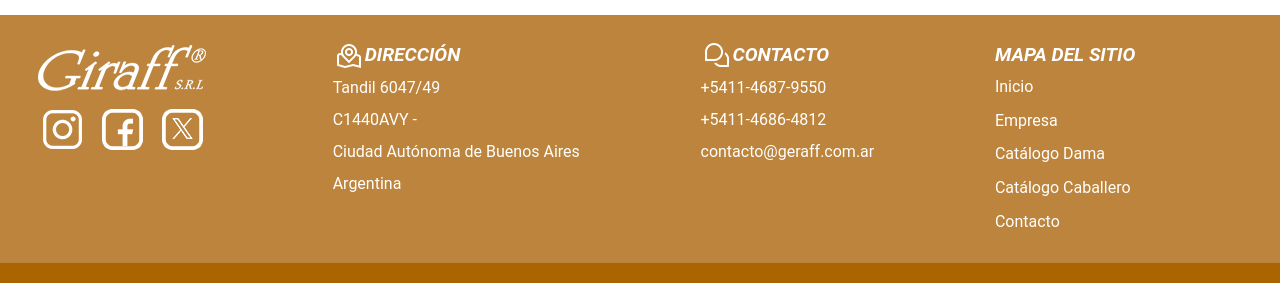
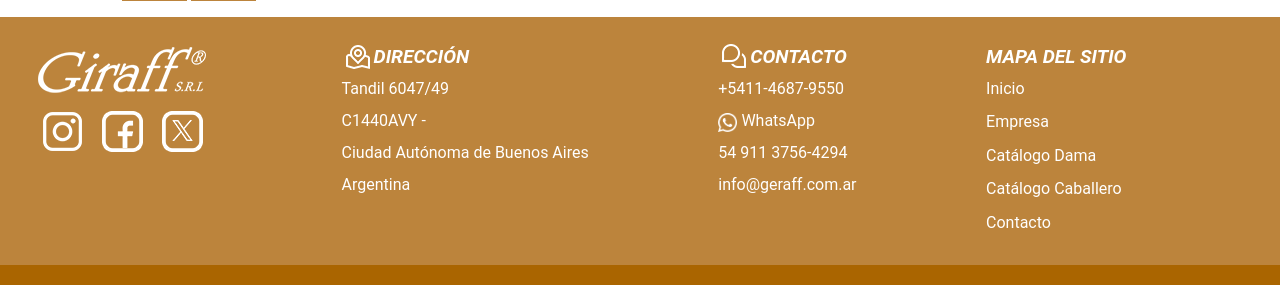
Before and after one commit to GeoIfran/giraff-sitio, a PHP site: page /contacto.html in a window 1280 px wide. Shown: the part 823-1108 px from the top of the page. Run offline with PHP 8.4, Linux system fonts and the light colour scheme.

Commit message:
whatsapp en todas las pagina telefono y mail corregido

```diff
--- a/catalogo_caballero.html
+++ b/catalogo_caballero.html
@@ -224,8 +224,8 @@
         <div id="cont_pie">
             <h4><img src="imagenes/icono_contacto.png" alt="">CONTACTO</h4>
             <p>+5411-4687-9550<br>
-                +5411-4686-4812<br>
-                <a href="mailto:contacto@giraff.com.ar">contacto@giraff.com.ar</a>
+                <span id="pie_whatsapp" ><img src="imagenes/wpp.png" alt=""> WhatsApp <a href="https://wa.me/5491137564294">54 911 3756-4294</a></span><br>
+                <a href="mailto:info@giraff.com.ar">info@giraff.com.ar</a>
             </p>
         </div>
         <div id="mapa_pie">
--- a/catalogo_dama.html
+++ b/catalogo_dama.html
@@ -167,7 +167,7 @@
         <div id="cont_pie">
             <h4><img src="imagenes/icono_contacto.png" alt="">CONTACTO</h4>
             <p>+5411-4687-9550<br>
-                +5411-4686-4812<br>
+                <span id="pie_whatsapp" ><img src="imagenes/wpp.png" alt=""> WhatsApp <a href="https://wa.me/5491137564294">54 911 3756-4294</a></span><br>
                 <a href="mailto:contacto@giraff.com.ar">contacto@giraff.com.ar</a>
             </p>
         </div>
--- a/contacto.html
+++ b/contacto.html
@@ -29,10 +29,10 @@
 
        <div id="datos_contacto">
         <h3>Telefonos:</h3>
-        <p>+5411-4686-####</p>
-        <p>+5411-4687-####</p>
+        <p>+5411-4686-9550</p>
+        <span id="pie_whatsapp" ><img src="imagenes/wpp.png" alt=""> WhatsApp <a href="https://wa.me/5491137564294">54 911 3756-4294</a></span><br>
         <h3>Correo electrónico:</h3>
-        <p><a href="mailto:contacto@giraff.com.ar">contacto@giraff.com.ar</a></p>
+        <p><a href="mailto:info@giraff.com.ar">info@giraff.com.ar</a></p>
        </div>
        <div id="mapa">
         <iframe src="https://www.google.com/maps/embed?pb=!1m18!1m12!1m3!1d3281.8498961555288!2d-58.50098285932154!3d-34.658493560506564!2m3!1f0!2f0!3f0!3m2!1i1024!2i768!4f13.1!3m3!1m2!1s0x95bcc90575eae633%3A0xc389bfa962bdabc!2sTandil%206047%2C%20C1440%20AVY%2C%20Cdad.%20Aut%C3%B3noma%20de%20Buenos%20Aires!5e0!3m2!1ses-419!2sar!4v1717025427225!5m2!1ses-419!2sar" width="600" height="450" style="border:0;" allowfullscreen="" loading="lazy" referrerpolicy="no-referrer-when-downgrade"></iframe>
@@ -74,8 +74,8 @@
         <div id="cont_pie">
             <h4><img src="imagenes/icono_contacto.png" alt="">CONTACTO</h4>
             <p>+5411-4687-9550<br>
-            +5411-4686-4812<br>
-            <a href="mailto:contacto@geraff.com.ar">contacto@geraff.com.ar</a>
+            <span id="pie_whatsapp" ><img src="imagenes/wpp.png" alt=""> WhatsApp <a href="https://wa.me/5491137564294">54 911 3756-4294</a></span><br>
+            <a href="mailto:info@geraff.com.ar">info@geraff.com.ar</a>
             </p>
         </div>
         <div id="mapa_pie" style="padding-right: 2em;">
--- a/empresa.html
+++ b/empresa.html
@@ -66,8 +66,8 @@
         <div id="cont_pie">
             <h4><img src="imagenes/icono_contacto.png" alt="">CONTACTO</h4>
             <p>+5411-4687-9550<br>
-                +5411-4686-4812<br>
-                <a href="mailto:contacto@giraff.com.ar">contacto@giraff.com.ar</a>
+                <span id="pie_whatsapp" ><img src="imagenes/wpp.png" alt=""> WhatsApp <a href="https://wa.me/5491137564294">54 911 3756-4294</a></span><br>
+                <a href="mailto:info@giraff.com.ar">infoo@giraff.com.ar</a>
             </p>
         </div>
         <div id="mapa_pie">
--- a/index.html
+++ b/index.html
@@ -74,8 +74,8 @@
         <div id="cont_pie">
             <h4><img src="imagenes/icono_contacto.png" alt="">CONTACTO</h4>
             <p>+5411-4687-9550<br>
-            +5411-4686-4812<br>
-            <a href="mailto:contacto@giraff.com.ar">contacto@giraff.com.ar</a>
+            <span id="pie_whatsapp" ><img src="imagenes/wpp.png" alt=""> WhatsApp <a href="https://wa.me/5491137564294">54 911 3756-4294</a></span><br>
+            <a href="mailto:imfo@giraff.com.ar">info@giraff.com.ar</a>
             </p>
         </div>
         <div id="mapa_pie">
--- a/lineaCaballero.css
+++ b/lineaCaballero.css
@@ -41,6 +41,7 @@ h1 {
 .lista_productos ul {
     margin-left: 1.7em;
 }
+
 @media (max-width: 768px){
     .lista_productos{
         display: grid;
--- a/style.css
+++ b/style.css
@@ -266,7 +266,14 @@ footer a:hover {
   max-width: max-content;
   padding-left: 2em;
 }
-
+#pie_whatsapp{
+  display: inline-block;
+}
+#pie_whatsapp img{
+  width: 1.2em;
+  margin: 0.1en;
+  vertical-align: middle;
+}
 #social_nav {
   display: grid;
   grid-template-columns: auto auto auto;
```
Also changed, not shown: imagenes/wpp.png (added).
